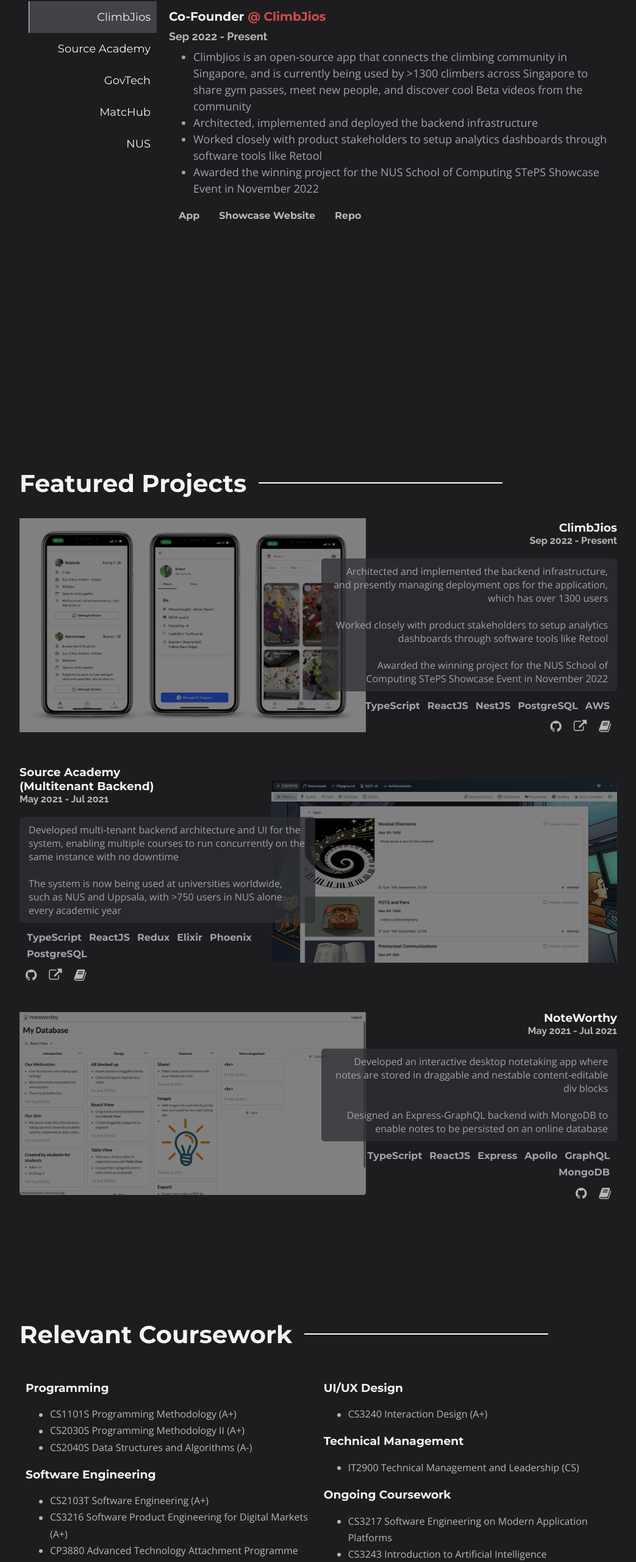
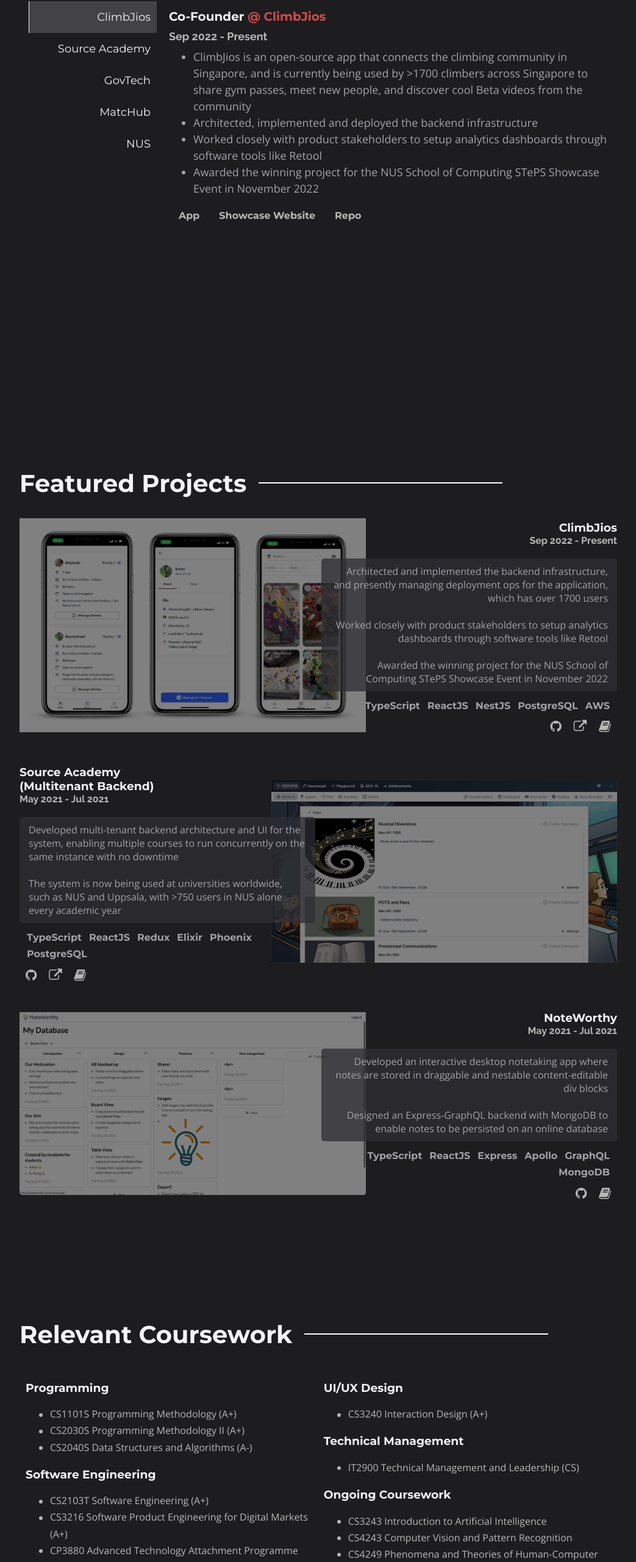
Before and after one commit to chownces/chownces.github.io, a React (Create React App) app: page / in a window 1280 px wide. Shown: the part 1875-4437 px from the top of the page at 61% size, without its empty margins (118-1161 px from the left). Built offline with nearby package versions, Linux system fonts and the light colour scheme.

Commit message:
Update content

```diff
--- a/src/pages/coursework/Coursework.js
+++ b/src/pages/coursework/Coursework.js
@@ -98,9 +98,10 @@
   {
     sectionHeader: 'Ongoing Coursework',
     content: [
-      'CS3217 Software Engineering on Modern Application Platforms',
+      // 'CS3217 Software Engineering on Modern Application Platforms',
       'CS3243 Introduction to Artificial Intelligence',
       'CS4243 Computer Vision and Pattern Recognition',
+      'CS4249 Phenomena and Theories of Human-Computer Interaction',
       'CS2105 Introduction to Computer Networks'
     ]
   },
@@ -111,6 +112,10 @@
       {
         text: "Dean's List AY20/21 Semester 1",
         link: 'https://credentials.nus.edu.sg/03ec0e09-4f93-430a-93e0-43c7499fcc99'
+      },
+      {
+        text: "Dean's List AY22/23 Semester 1",
+        link: 'https://credentials.nus.edu.sg/5244f877-f86e-4e8f-8b30-99b0c2fde2cd'
       },
       {
         text: 'Top student in CS2103T Software Engineering AY21/22 Semester 1',
--- a/src/pages/experience/Experience.js
+++ b/src/pages/experience/Experience.js
@@ -22,7 +22,7 @@
     landingPageLink: 'https://www.climbjios.com',
     date: 'Sep 2022 - Present',
     content: [
-      'ClimbJios is an open-source app that connects the climbing community in Singapore, and is currently being used by >1300 climbers across Singapore to share gym passes, meet new people, and discover cool Beta videos from the community',
+      'ClimbJios is an open-source app that connects the climbing community in Singapore, and is currently being used by >1700 climbers across Singapore to share gym passes, meet new people, and discover cool Beta videos from the community',
       'Architected, implemented and deployed the backend infrastructure',
       'Worked closely with product stakeholders to setup analytics dashboards through software tools like Retool',
       'Awarded the winning project for the NUS School of Computing STePS Showcase Event in November 2022'
@@ -106,7 +106,7 @@
     date: 'Nov 2021 - Dec 2021',
     content: [
       'Implemented new features and responsive layouts for user-facing frontend dashboards',
-      'Spearheaded code quality improvements for the frontend repository, such as the migration from JavaScript to TypeScript'
+      'Spearheaded code quality improvements for the frontend repository, inclusive of the migration from JavaScript to TypeScript'
     ]
   },
   {
@@ -115,6 +115,7 @@
     landingPageLink: 'https://www.nus.edu.sg',
     date: 'Aug 2021 - Present',
     content: [
+      'CS2040S Data Structures and Algorithms (Jan 2023 - Present)',
       <>
         CS1101S Programming Methodology (Aug - Nov 2022)
         <ul>
--- a/src/pages/portfolio/Portfolio.js
+++ b/src/pages/portfolio/Portfolio.js
@@ -86,7 +86,7 @@
     date: 'Sep 2022 - Present',
     image: ClimbJiosImg,
     content: [
-      'Architected and implemented the backend infrastructure, and presently managing deployment ops for the application, which has over 1300 users',
+      'Architected and implemented the backend infrastructure, and presently managing deployment ops for the application, which has over 1700 users',
       'Worked closely with product stakeholders to setup analytics dashboards through software tools like Retool',
       'Awarded the winning project for the NUS School of Computing STePS Showcase Event in November 2022'
     ],
```
